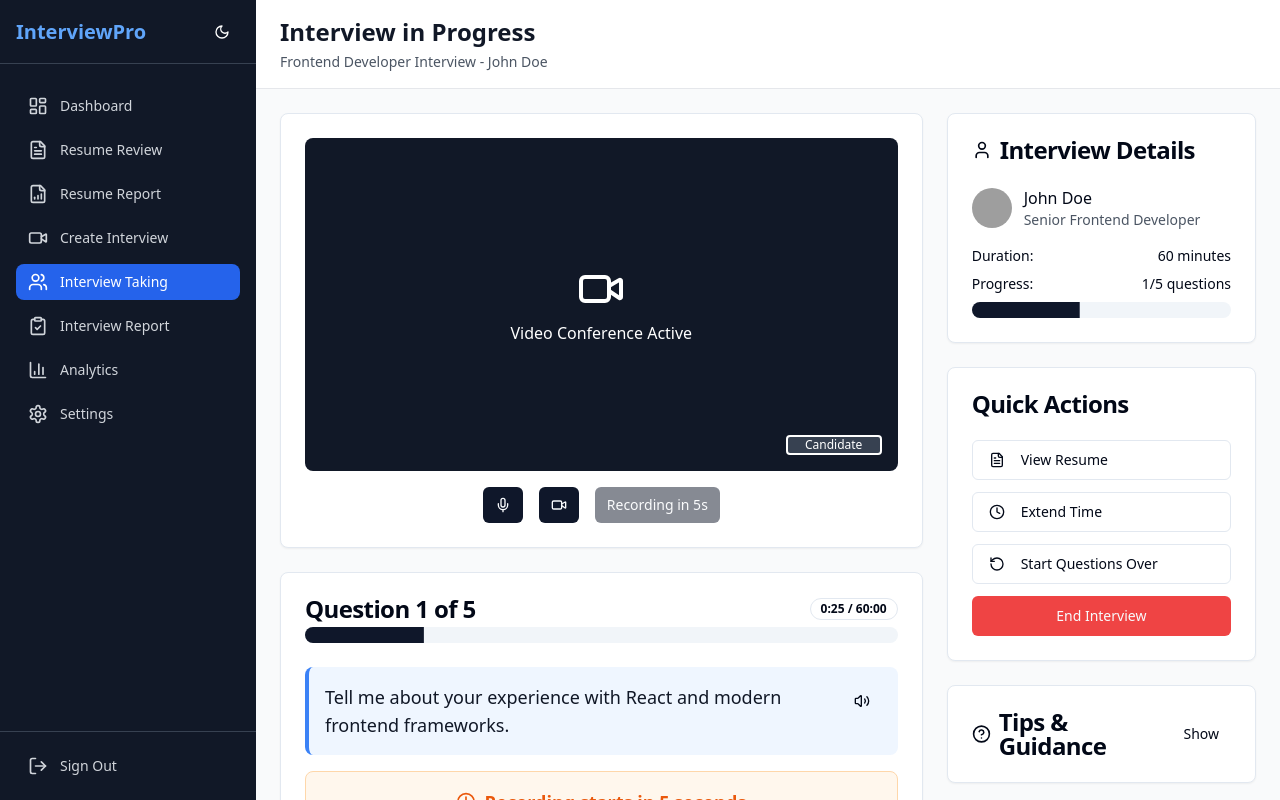
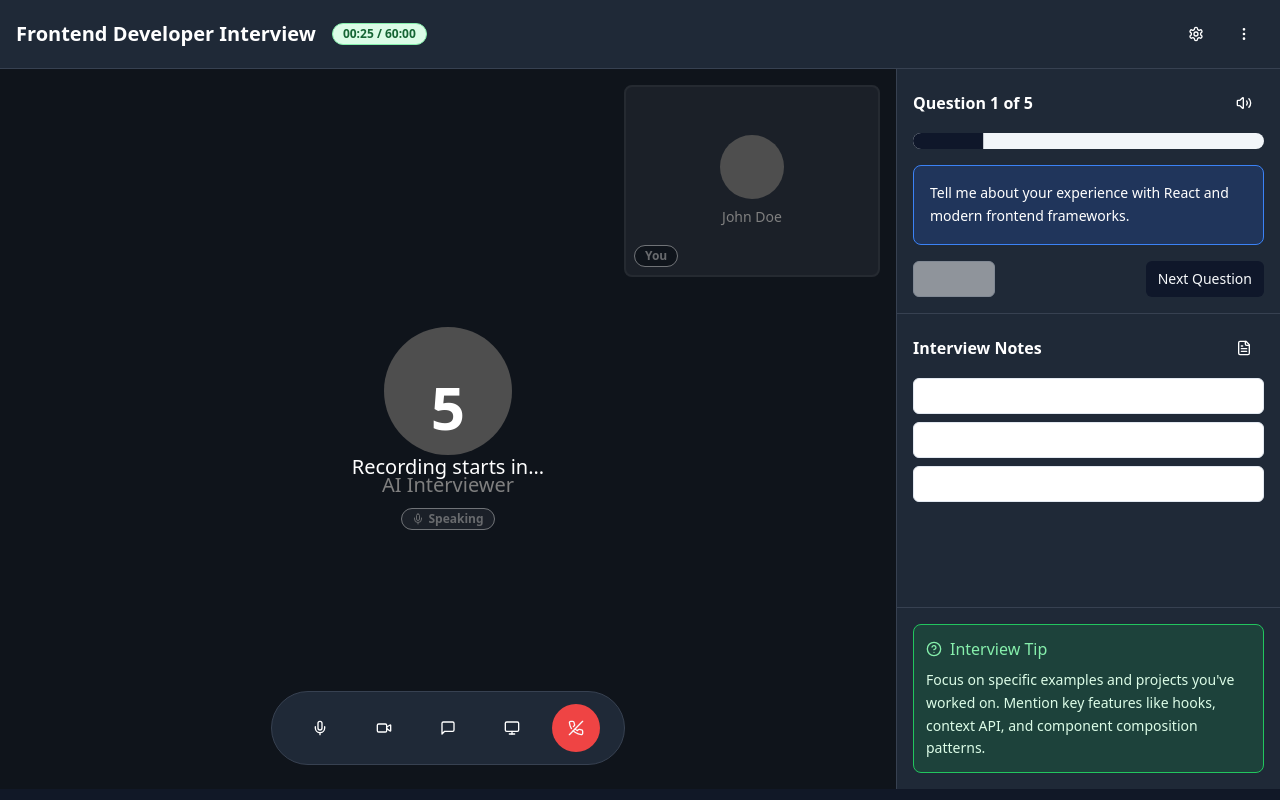
Before and after one commit to TonoyBorua/hire-success-dashboard, a React (Vite) app: page /interview-taking in a window 1280 px wide. Built offline with nearby package versions, Linux system fonts and the light colour scheme; grey boxes are pictures that could not be loaded.

Commit message:
Refactor pages and improve UI
-   Implement tabbed navigation in Resume Report page.
-   Redesign Interview Taking page to resemble a modern video conferencing interface.

```diff
--- a/src/pages/InterviewTaking.tsx
+++ b/src/pages/InterviewTaking.tsx
@@ -1,23 +1,40 @@
-
 import React, { useState, useEffect } from 'react';
 import Layout from '@/components/Layout';
-import PageHeader from '@/components/PageHeader';
-import { Card, CardContent, CardDescription, CardHeader, CardTitle } from '@/components/ui/card';
+import { Card, CardContent } from '@/components/ui/card';
 import { Button } from '@/components/ui/button';
 import { Badge } from '@/components/ui/badge';
 import { Textarea } from '@/components/ui/textarea';
 import { Progress } from '@/components/ui/progress';
 import { Avatar, AvatarFallback, AvatarImage } from '@/components/ui/avatar';
-import { Video, Mic, MicOff, VideoOff, Clock, User, FileText, HelpCircle, RotateCcw, Volume2 } from 'lucide-react';
+import {
+  Video,
+  VideoOff,
+  Mic,
+  MicOff,
+  Phone,
+  PhoneOff,
+  Monitor,
+  Settings,
+  MoreVertical,
+  Volume2,
+  VolumeX,
+  MessageSquare,
+  Users,
+  Clock,
+  FileText,
+  HelpCircle,
+  RotateCcw
+} from 'lucide-react';
 
 const InterviewTaking = () => {
   const [currentQuestion, setCurrentQuestion] = useState(0);
   const [isRecording, setIsRecording] = useState(false);
   const [videoEnabled, setVideoEnabled] = useState(true);
   const [audioEnabled, setAudioEnabled] = useState(true);
-  const [showTips, setShowTips] = useState(false);
   const [countdown, setCountdown] = useState(10);
   const [isCountdownActive, setIsCountdownActive] = useState(true);
+  const [showChat, setShowChat] = useState(false);
+  const [showNotes, setShowNotes] = useState(false);
 
   const interview = {
     title: 'Frontend Developer Interview',
@@ -42,9 +59,7 @@ const InterviewTaking = () => {
   };
 
   const progress = ((currentQuestion + 1) / interview.questions.length) * 100;
-  const timeProgress = (interview.timeElapsed / interview.duration) * 100;
 
-  // Countdown effect
   useEffect(() => {
     if (isCountdownActive && countdown > 0) {
       const timer = setTimeout(() => setCountdown(countdown - 1), 1000);
@@ -54,7 +69,6 @@ const InterviewTaking = () => {
     }
   }, [countdown, isCountdownActive]);
 
-  // Reset countdown when question changes
   useEffect(() => {
     setCountdown(10);
     setIsCountdownActive(true);
@@ -73,13 +87,7 @@ const InterviewTaking = () => {
     }
   };
 
-  const startQuestionsOver = () => {
-    setCurrentQuestion(0);
-    setShowTips(false);
-  };
-
   const handleVoiceOver = () => {
-    // Text-to-speech functionality
     if ('speechSynthesis' in window) {
       const utterance = new SpeechSynthesisUtterance(interview.questions[currentQuestion]);
       utterance.rate = 0.8;
@@ -88,234 +96,246 @@ const InterviewTaking = () => {
     }
   };
 
+  const formatTime = (seconds: number) => {
+    const mins = Math.floor(seconds / 60);
+    const secs = seconds % 60;
+    return `${mins.toString().padStart(2, '0')}:${secs.toString().padStart(2, '0')}`;
+  };
+
   return (
-    <Layout>
-      <PageHeader
-        title="Interview in Progress"
-        description={`${interview.title} - ${interview.candidate}`}
-      />
+    <div className="min-h-screen bg-gray-900 text-white">
+      {/* Header */}
+      <div className="flex items-center justify-between p-4 bg-gray-800 border-b border-gray-700">
+        <div className="flex items-center space-x-4">
+          <h1 className="text-xl font-semibold">{interview.title}</h1>
+          <Badge variant="outline" className="bg-green-100 text-green-800 border-green-300">
+            {formatTime(interview.timeElapsed)} / {formatTime(interview.duration * 60)}
+          </Badge>
+        </div>
+        <div className="flex items-center space-x-2">
+          <Button variant="ghost" size="sm">
+            <Settings className="h-4 w-4" />
+          </Button>
+          <Button variant="ghost" size="sm">
+            <MoreVertical className="h-4 w-4" />
+          </Button>
+        </div>
+      </div>
 
-      <div className="p-6 max-w-6xl mx-auto">
-        <div className="grid grid-cols-1 lg:grid-cols-3 gap-6">
-          {/* Main Interview Area */}
-          <div className="lg:col-span-2 space-y-6">
-            {/* Video Conference */}
-            <Card>
-              <CardContent className="p-6">
-                <div className="relative bg-gray-900 rounded-lg aspect-video mb-4">
-                  <div className="absolute inset-0 flex items-center justify-center text-white">
+      {/* Main Content */}
+      <div className="flex h-[calc(100vh-80px)]">
+        {/* Video Area */}
+        <div className="flex-1 relative">
+          {/* Main Video */}
+          <div className="h-full bg-gray-800 relative overflow-hidden">
+            {/* Interviewer Video */}
+            <div className="absolute inset-0 flex items-center justify-center">
+              <div className="text-center">
+                <Avatar className="w-32 h-32 mx-auto mb-4">
+                  <AvatarImage src="/placeholder-avatar.jpg" />
+                  <AvatarFallback className="text-4xl bg-blue-600">AI</AvatarFallback>
+                </Avatar>
+                <h3 className="text-xl font-medium mb-2">AI Interviewer</h3>
+                <Badge variant="outline" className="bg-gray-700 text-gray-300">
+                  {audioEnabled ? <Mic className="h-3 w-3 mr-1" /> : <MicOff className="h-3 w-3 mr-1" />}
+                  Speaking
+                </Badge>
+              </div>
+            </div>
+
+            {/* Candidate Video (Picture-in-Picture) */}
+            <div className="absolute top-4 right-4 w-64 h-48 bg-gray-700 rounded-lg border-2 border-gray-600 overflow-hidden">
+              <div className="h-full flex items-center justify-center relative">
                 {videoEnabled ? (
                   <div className="text-center">
-                        <Video className="h-12 w-12 mx-auto mb-2" />
-                        <p>Video Conference Active</p>
+                    <Avatar className="w-16 h-16 mx-auto mb-2">
+                      <AvatarImage src="/placeholder-avatar.jpg" />
+                      <AvatarFallback className="text-lg bg-green-600">JD</AvatarFallback>
+                    </Avatar>
+                    <p className="text-sm">{interview.candidate}</p>
                   </div>
                 ) : (
                   <div className="text-center">
-                        <VideoOff className="h-12 w-12 mx-auto mb-2" />
-                        <p>Video Disabled</p>
+                    <VideoOff className="h-8 w-8 mx-auto mb-2 text-gray-400" />
+                    <p className="text-sm text-gray-400">Camera Off</p>
+                  </div>
+                )}
+                <div className="absolute bottom-2 left-2">
+                  <Badge variant="outline" className="bg-gray-800 text-gray-300 text-xs">
+                    You
+                  </Badge>
+                </div>
+              </div>
+            </div>
+
+            {/* Recording Indicator */}
+            {isRecording && (
+              <div className="absolute top-4 left-4 flex items-center space-x-2 bg-red-600 px-3 py-1 rounded-full">
+                <div className="w-2 h-2 bg-white rounded-full animate-pulse" />
+                <span className="text-sm font-medium">Recording</span>
+              </div>
+            )}
+
+            {/* Countdown Overlay */}
+            {isCountdownActive && (
+              <div className="absolute inset-0 bg-black bg-opacity-50 flex items-center justify-center">
+                <div className="text-center">
+                  <div className="text-6xl font-bold mb-4">{countdown}</div>
+                  <p className="text-xl">Recording starts in...</p>
+                </div>
               </div>
             )}
           </div>
 
-                  {/* Candidate Video (Picture in Picture) */}
-                  <div className="absolute bottom-4 right-4 w-24 h-18 bg-gray-700 rounded border-2 border-white">
-                    <div className="w-full h-full flex items-center justify-center text-white text-xs">
-                      Candidate
+          {/* Bottom Controls */}
+          <div className="absolute bottom-6 left-1/2 transform -translate-x-1/2">
+            <div className="flex items-center space-x-4 bg-gray-800 px-6 py-3 rounded-full border border-gray-700">
+              <Button
+                variant={audioEnabled ? "ghost" : "destructive"}
+                size="sm"
+                className="rounded-full w-12 h-12"
+                onClick={() => setAudioEnabled(!audioEnabled)}
+              >
+                {audioEnabled ? <Mic className="h-5 w-5" /> : <MicOff className="h-5 w-5" />}
+              </Button>
+
+              <Button
+                variant={videoEnabled ? "ghost" : "destructive"}
+                size="sm"
+                className="rounded-full w-12 h-12"
+                onClick={() => setVideoEnabled(!videoEnabled)}
+              >
+                {videoEnabled ? <Video className="h-5 w-5" /> : <VideoOff className="h-5 w-5" />}
+              </Button>
+
+              <Button
+                variant="ghost"
+                size="sm"
+                className="rounded-full w-12 h-12"
+                onClick={() => setShowChat(!showChat)}
+              >
+                <MessageSquare className="h-5 w-5" />
+              </Button>
+
+              <Button
+                variant="ghost"
+                size="sm"
+                className="rounded-full w-12 h-12"
+              >
+                <Monitor className="h-5 w-5" />
+              </Button>
+
+              <Button
+                variant="destructive"
+                size="sm"
+                className="rounded-full w-12 h-12"
+              >
+                <PhoneOff className="h-5 w-5" />
+              </Button>
             </div>
           </div>
         </div>
 
-                {/* Video Controls */}
-                <div className="flex justify-center gap-4">
-                  <Button
-                    variant={audioEnabled ? "default" : "destructive"}
-                    size="sm"
-                    onClick={() => setAudioEnabled(!audioEnabled)}
-                  >
-                    {audioEnabled ? <Mic className="h-4 w-4" /> : <MicOff className="h-4 w-4" />}
-                  </Button>
-                  <Button
-                    variant={videoEnabled ? "default" : "destructive"}
-                    size="sm"
-                    onClick={() => setVideoEnabled(!videoEnabled)}
-                  >
-                    {videoEnabled ? <Video className="h-4 w-4" /> : <VideoOff className="h-4 w-4" />}
-                  </Button>
-                  <Button
-                    variant={isRecording ? "destructive" : "default"}
-                    size="sm"
-                    onClick={() => setIsRecording(!isRecording)}
-                    disabled={isCountdownActive}
-                  >
-                    {isRecording ? "Stop Recording" : isCountdownActive ? `Recording in ${countdown}s` : "Start Recording"}
-                  </Button>
-                </div>
-              </CardContent>
-            </Card>
-
-            {/* Current Question */}
-            <Card>
-              <CardHeader>
-                <div className="flex justify-between items-center">
-                  <CardTitle>Question {currentQuestion + 1} of {interview.questions.length}</CardTitle>
-                  <Badge variant="outline">
-                    {Math.floor(interview.timeElapsed / 60)}:{(interview.timeElapsed % 60).toString().padStart(2, '0')} / {interview.duration}:00
-                  </Badge>
-                </div>
-                <Progress value={progress} className="w-full" />
-              </CardHeader>
-              <CardContent className="space-y-4">
-                <div className="p-4 bg-blue-50 rounded-lg border-l-4 border-blue-500">
-                  <div className="flex justify-between items-start">
-                    <p className="text-lg font-medium text-gray-900 flex-1">
-                      {interview.questions[currentQuestion]}
-                    </p>
+        {/* Right Sidebar */}
+        <div className="w-96 bg-gray-800 border-l border-gray-700 flex flex-col">
+          {/* Question Panel */}
+          <div className="p-4 border-b border-gray-700">
+            <div className="flex items-center justify-between mb-3">
+              <h3 className="font-semibold">Question {currentQuestion + 1} of {interview.questions.length}</h3>
               <Button
                 variant="ghost"
                 size="sm"
                 onClick={handleVoiceOver}
-                      className="ml-2"
               >
                 <Volume2 className="h-4 w-4" />
               </Button>
             </div>
-                </div>
 
-                {/* Countdown Display */}
-                {isCountdownActive && (
-                  <div className="flex items-center justify-center p-4 bg-orange-50 rounded-lg border border-orange-200">
-                    <Clock className="h-5 w-5 text-orange-600 mr-2" />
-                    <span className="text-lg font-semibold text-orange-600">
-                      Recording starts in {countdown} seconds
-                    </span>
-                  </div>
-                )}
+            <Progress value={progress} className="mb-4" />
 
-                <div className="space-y-2">
-                  <label className="text-sm font-medium text-gray-700">Interview Notes</label>
-                  <Textarea
-                    placeholder="Add notes about the candidate's response..."
-                    rows={4}
-                  />
+            <div className="bg-blue-600 bg-opacity-20 p-4 rounded-lg border border-blue-500 mb-4">
+              <p className="text-sm leading-relaxed">
+                {interview.questions[currentQuestion]}
+              </p>
             </div>
 
             <div className="flex justify-between">
               <Button
                 variant="outline"
+                size="sm"
                 onClick={previousQuestion}
                 disabled={currentQuestion === 0}
               >
                 Previous
               </Button>
               <Button
+                size="sm"
                 onClick={nextQuestion}
                 disabled={currentQuestion === interview.questions.length - 1}
               >
                 Next Question
               </Button>
             </div>
-              </CardContent>
-            </Card>
           </div>
 
-          {/* Sidebar */}
-          <div className="space-y-6">
-            {/* Interview Info */}
-            <Card>
-              <CardHeader>
-                <CardTitle className="flex items-center">
-                  <User className="mr-2 h-5 w-5" />
-                  Interview Details
-                </CardTitle>
-              </CardHeader>
-              <CardContent className="space-y-4">
-                <div className="flex items-center space-x-3">
-                  <Avatar>
-                    <AvatarImage src="/placeholder-avatar.jpg" />
-                    <AvatarFallback>JD</AvatarFallback>
-                  </Avatar>
-                  <div>
-                    <p className="font-medium">{interview.candidate}</p>
-                    <p className="text-sm text-gray-600">{interview.position}</p>
-                  </div>
+          {/* Notes Section */}
+          <div className="flex-1 p-4">
+            <div className="flex items-center justify-between mb-3">
+              <h3 className="font-semibold">Interview Notes</h3>
+              <Button
+                variant="ghost"
+                size="sm"
+                onClick={() => setShowNotes(!showNotes)}
+              >
+                <FileText className="h-4 w-4" />
+              </Button>
             </div>
 
-                <div className="space-y-2">
-                  <div className="flex justify-between text-sm">
-                    <span>Duration:</span>
-                    <span>{interview.duration} minutes</span>
-                  </div>
-                  <div className="flex justify-between text-sm">
-                    <span>Progress:</span>
-                    <span>{currentQuestion + 1}/{interview.questions.length} questions</span>
-                  </div>
-                  <Progress value={timeProgress} className="w-full" />
-                </div>
-              </CardContent>
-            </Card>
+            {showNotes && (
+              <Textarea
+                placeholder="Add notes about the candidate's response..."
+                className="bg-gray-700 border-gray-600 text-white resize-none h-32 mb-4"
+                rows={6}
+              />
+            )}
 
             {/* Quick Actions */}
-            <Card>
-              <CardHeader>
-                <CardTitle>Quick Actions</CardTitle>
-              </CardHeader>
-              <CardContent className="space-y-3">
-                <Button variant="outline" className="w-full justify-start">
+            <div className="space-y-2">
+              <Button variant="outline" className="w-full justify-start" size="sm">
                 <FileText className="mr-2 h-4 w-4" />
                 View Resume
               </Button>
-                <Button variant="outline" className="w-full justify-start">
+              <Button variant="outline" className="w-full justify-start" size="sm">
                 <Clock className="mr-2 h-4 w-4" />
                 Extend Time
               </Button>
               <Button
                 variant="outline"
                 className="w-full justify-start"
-                  onClick={startQuestionsOver}
+                size="sm"
+                onClick={() => setCurrentQuestion(0)}
               >
                 <RotateCcw className="mr-2 h-4 w-4" />
-                  Start Questions Over
-                </Button>
-                <Button variant="destructive" className="w-full">
-                  End Interview
-                </Button>
-              </CardContent>
-            </Card>
-
-            {/* Show Tips */}
-            <Card>
-              <CardHeader>
-                <div className="flex items-center justify-between">
-                  <CardTitle className="flex items-center">
-                    <HelpCircle className="mr-2 h-5 w-5" />
-                    Tips & Guidance
-                  </CardTitle>
-                  <Button
-                    variant="ghost"
-                    size="sm"
-                    onClick={() => setShowTips(!showTips)}
-                  >
-                    {showTips ? 'Hide' : 'Show'}
+                Restart Questions
               </Button>
             </div>
-              </CardHeader>
-              {showTips && (
-                <CardContent>
-                  <div className="p-4 bg-green-50 rounded-lg border border-green-200">
-                    <h4 className="font-medium text-green-800 mb-2">
-                      Tip for Question {currentQuestion + 1}:
+          </div>
+
+          {/* Tips Section */}
+          <div className="p-4 border-t border-gray-700">
+            <div className="bg-green-600 bg-opacity-20 p-3 rounded-lg border border-green-500">
+              <h4 className="font-medium text-green-300 mb-2 flex items-center">
+                <HelpCircle className="mr-2 h-4 w-4" />
+                Interview Tip
               </h4>
-                    <p className="text-sm text-green-700">
+              <p className="text-sm text-green-100 leading-relaxed">
                 {interview.tips[currentQuestion]}
               </p>
             </div>
-                </CardContent>
-              )}
-            </Card>
           </div>
         </div>
       </div>
-    </Layout>
+    </div>
   );
 };
 
--- a/src/pages/ResumeReport.tsx
+++ b/src/pages/ResumeReport.tsx
@@ -6,6 +6,7 @@ import { Card, CardContent, CardHeader, CardTitle } from '@/components/ui/card';
 import { Button } from '@/components/ui/button';
 import { Badge } from '@/components/ui/badge';
 import { Progress } from '@/components/ui/progress';
+import { Tabs, TabsContent, TabsList, TabsTrigger } from '@/components/ui/tabs';
 import {
   FileText,
   Download,
@@ -135,9 +136,9 @@ const ResumeReport = () => {
         }
       />
 
-      <div className="p-6 max-w-7xl mx-auto space-y-6">
+      <div className="p-6 max-w-7xl mx-auto">
         {/* Overview Cards */}
-        <div className="grid grid-cols-1 md:grid-cols-4 gap-4">
+        <div className="grid grid-cols-1 md:grid-cols-4 gap-4 mb-6">
           <Card>
             <CardContent className="p-6">
               <div className="flex items-center justify-between">
@@ -195,6 +196,14 @@ const ResumeReport = () => {
           </Card>
         </div>
 
+        {/* Tabbed Content */}
+        <Tabs defaultValue="resume" className="w-full">
+          <TabsList className="grid w-full grid-cols-2">
+            <TabsTrigger value="resume">View Resume</TabsTrigger>
+            <TabsTrigger value="report">View Report</TabsTrigger>
+          </TabsList>
+
+          <TabsContent value="resume" className="space-y-6">
             {/* PDF Viewer Section */}
             <Card>
               <CardHeader>
@@ -221,7 +230,7 @@ const ResumeReport = () => {
                       </Button>
                     </div>
                   </div>
-              <div className="h-96 flex items-center justify-center">
+                  <div className="h-[600px] flex items-center justify-center">
                     {/* In a real app, this would be an actual PDF viewer component */}
                     <div className="text-center space-y-4">
                       <FileText className="h-16 w-16 text-red-600 mx-auto" />
@@ -239,7 +248,9 @@ const ResumeReport = () => {
                 </div>
               </CardContent>
             </Card>
+          </TabsContent>
 
+          <TabsContent value="report" className="space-y-6">
             {/* Section Scores */}
             <Card>
               <CardHeader>
@@ -414,6 +425,8 @@ const ResumeReport = () => {
                 </div>
               </CardContent>
             </Card>
+          </TabsContent>
+        </Tabs>
       </div>
     </Layout>
   );
```
Lines whose indentation alone changed are shown as unchanged.
